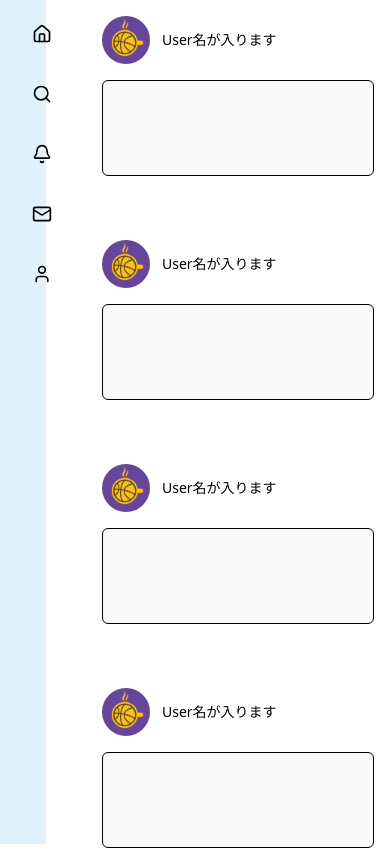
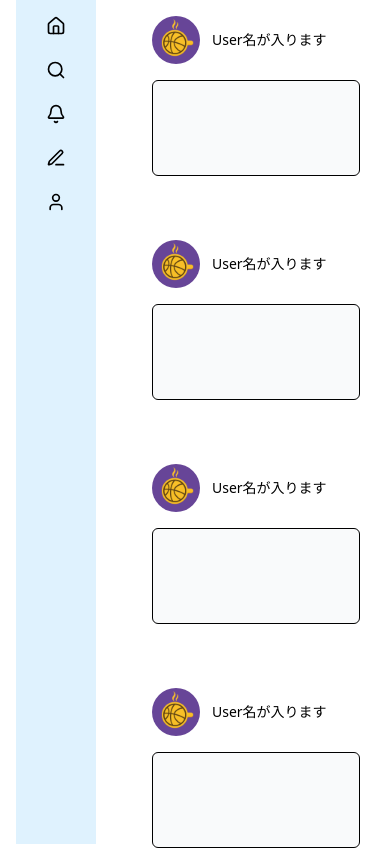
Before and after one commit to ryoma-abe/next-practice-sns, a Next.js app: page / in a window 390 px wide. Shown: the top 850 px of the page. Built offline with nearby package versions, Linux system fonts and the light colour scheme.

Commit message:
サイドバーのメニュー項目を「メッセージ」から「ポスト」に変更し、アイコンを更新しました。また、トップページのレイアウトを微調整し、カラム幅を変更しました。

```diff
--- a/src/app/page.tsx
+++ b/src/app/page.tsx
@@ -4,12 +4,12 @@ import UserCard from "@/components/User/UserCard";
 
 export default function Home() {
   return (
-    <div className="container mx-auto relative">
+    <div className="container mx-auto px-4 relative">
       <div className="grid grid-cols-10 gap-10 min-h-dvh">
-        <div className="col-span-2 lg:col-span-2">
+        <div className="col-span-3 sm:col-span-2 lg:col-span-2">
           <SideBer />
         </div>
-        <div className="col-span-8 lg:col-span-5">
+        <div className="col-span-7 sm:col-span-8 lg:col-span-5">
           <TimeLine />
         </div>
         <div className="col-span-3 hidden lg:block">
--- a/src/components/SideBer.tsx
+++ b/src/components/SideBer.tsx
@@ -1,12 +1,12 @@
 import Link from "next/link";
-import { Home, Search, Bell, Mail, User } from "lucide-react"; // アイコンは適宜変更可
+import { Home, Search, Bell, PenLine, User } from "lucide-react"; // アイコンは適宜変更可
 
 export default function SideBer() {
   const menus = [
     { label: "ホーム", icon: <Home size={20} /> },
     { label: "検索", icon: <Search size={20} /> },
     { label: "通知", icon: <Bell size={20} /> },
-    { label: "メッセージ", icon: <Mail size={20} /> },
+    { label: "ポスト", icon: <PenLine size={20} /> },
     { label: "プロフィール", icon: <User size={20} /> },
   ];
 
@@ -17,7 +17,7 @@ export default function SideBer() {
           <li key={index}>
             <Link
               href="/"
-              className="flex items-center gap-3 px-4 py-2 rounded-lg hover:bg-gray-200 transition"
+              className="flex items-center gap-3 rounded-lg hover:bg-gray-200 transition p-0 lg:px-4 lg:py-2"
             >
               <span className="mx-auto lg:m-0">{menu.icon}</span>
               <span className="hidden lg:inline">{menu.label}</span>
```
